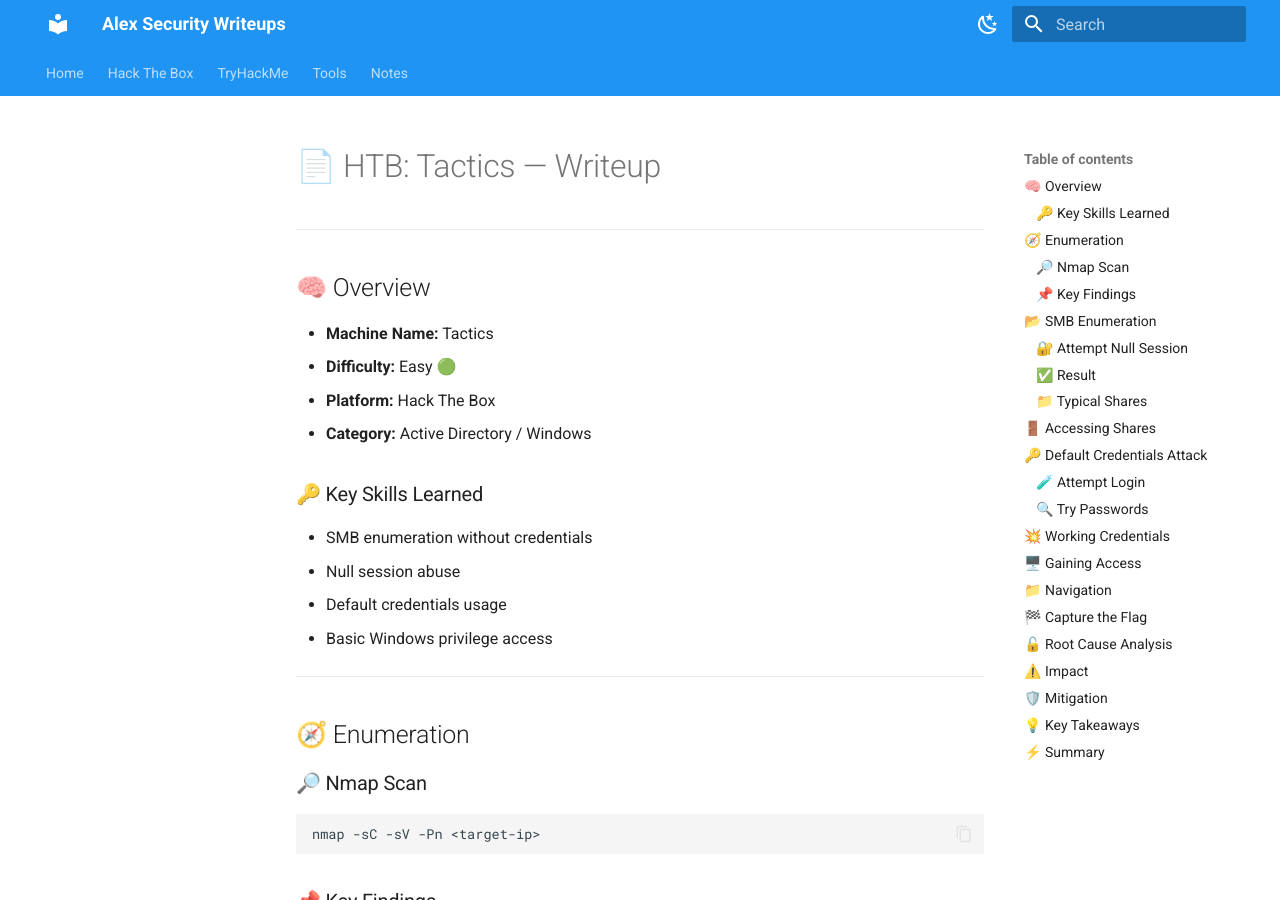
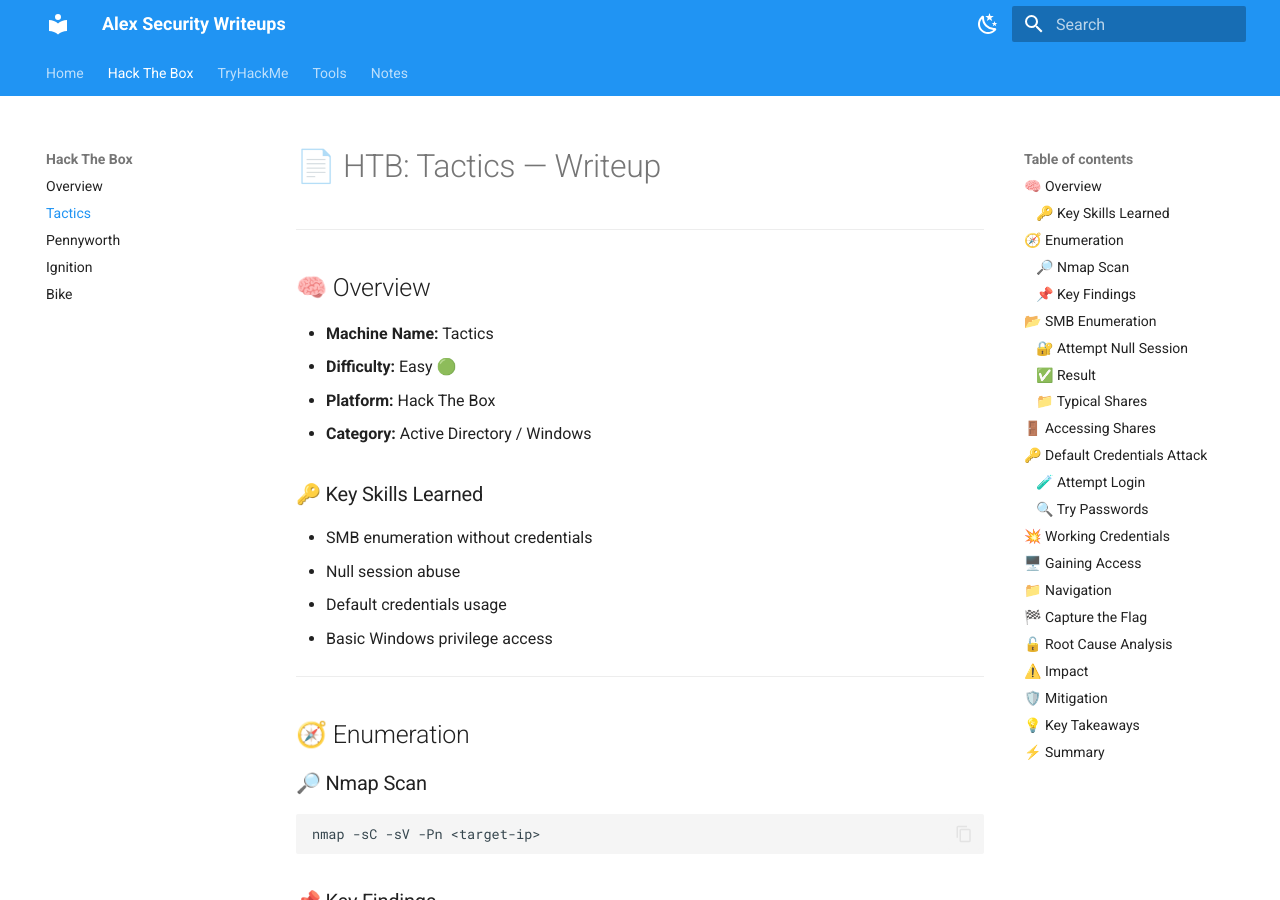
Before and after one commit to SolidCode321/htb-writups, an MkDocs documentation site: the page built from docs/hackthebox/tactics.md, in a window 1280 px wide and 900 px high. Built offline with MkDocs 1.6.1 and Material for MkDocs 9.7.7, drawn with Linux system fonts in a browser that asks for light colours.

Commit message:
Add Tactics section to Hack The Box navigation

```diff
--- a/mkdocs.yml
+++ b/mkdocs.yml
@@ -40,6 +40,7 @@ nav:
 
   - Hack The Box:
       - Overview: hackthebox/index.md
+      - Tactics: hackthebox/tactics.md
       - Pennyworth: hackthebox/pennyworth.md
       - Ignition: hackthebox/ignition.md
       - Bike: hackthebox/Bike.md
```
